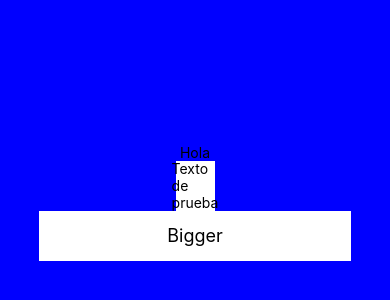
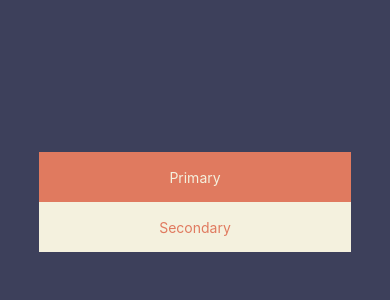
Before and after one commit to NayT37/cursorn, a React Native app: screen / in a window 390 px wide. Shown: the part 220-520 px from the top of the page. Built offline with nearby package versions, Linux system fonts and the light colour scheme.

Commit message:
jul_26: Add button theme

```diff
--- a/App.tsx
+++ b/App.tsx
@@ -1,16 +1,8 @@
-/**
- * Sample React Native App
- * https://github.com/facebook/react-native
- *
- * Generated with the TypeScript template
- * https://github.com/react-native-community/react-native-template-typescript
- *
- * @format
- */
-
 import React from 'react';
-import {Alert, StyleSheet, Text, View} from 'react-native';
+// Components
+import {Alert, StyleSheet, View} from 'react-native';
 import {DefaultButton} from './src/components';
+// Resources
 import {colors} from './src/utils/theme';
 
 // This could be an option to avoid re rendering
@@ -23,13 +15,13 @@ const App = () => {
     This will rerender the app
     const showAlert = () => {
         Alert.alert('hola!');
-    }; */
+    };
+    */
 
     return (
         <View style={styles.mainContainer}>
-            <Text style={styles.text}>Hola</Text>
-            <DefaultButton compStyle={styles.button} onPress={showAlert} text="Texto de prueba" />
-            <DefaultButton color={'white'} onPress={showAlert} text="Bigger" textSize={18} />
+            <DefaultButton onPress={showAlert} text="Primary" />
+            <DefaultButton theme="secondary" onPress={showAlert} text="Secondary" />
         </View>
     );
 };
@@ -40,14 +32,11 @@ const App = () => {
 const styles = StyleSheet.create({
     mainContainer: {
         alignItems: 'center',
-        backgroundColor: 'blue',
+        backgroundColor: colors.secondary,
         flex: 1,
         height: 100,
         justifyContent: 'center',
         width: '100%',
-    },
-    text: {
-        color: colors.mainColor,
     },
     button: {
         width: '10%',
--- a/src/components/DefaultButton/DefaultButton.tsx
+++ b/src/components/DefaultButton/DefaultButton.tsx
@@ -1,30 +1,50 @@
-import React from 'react';
+import React, {useCallback} from 'react';
 import {Text, TouchableOpacity, ViewStyle} from 'react-native';
 import styles from './styles';
 import {colors} from '../../utils/theme';
 
 interface Props {
+    color: string;
+    compStyle?: ViewStyle;
     onPress: () => void;
     text: string;
-    compStyle?: ViewStyle;
-    color: string;
     textSize: number;
+    theme: 'primary' | 'secondary';
 }
 
-const DefaultButton = ({compStyle, color, onPress, text, textSize}: Props) => {
+const DefaultButton = ({color, compStyle, onPress, text, textSize, theme}: Props) => {
+    const viewStyle = () => {
+        if (theme === 'primary') {
+            return styles.btnPrimary;
+        }
+        if (theme === 'secondary') {
+            return styles.btnSecondary;
+        }
+    };
+
+    const viewText = useCallback(() => {
+        if (theme === 'primary') {
+            return styles.txtPrimary;
+        }
+        if (theme === 'secondary') {
+            return styles.txtSecondary;
+        }
+    }, [theme]);
+
     return (
         /* style={} or style={[]} */
-        <TouchableOpacity style={[styles.mainContainer, compStyle, {backgroundColor: color}]} onPress={onPress}>
-            <Text style={[styles.btnText, {fontSize: textSize}]}>{text}</Text>
+        <TouchableOpacity style={[styles.mainContainer, compStyle, {backgroundColor: color}, viewStyle()]} onPress={onPress}>
+            <Text style={[styles.btnText, {fontSize: textSize}, viewText()]}>{text}</Text>
         </TouchableOpacity>
     );
 };
 
 // This way a default property value should be setted
 DefaultButton.defaultProps = {
+    color: colors.primary,
     compStyle: {},
-    color: colors.mainColor,
     textSize: 14,
+    theme: 'primary',
 };
 
 export default DefaultButton;
--- a/src/components/DefaultButton/styles.ts
+++ b/src/components/DefaultButton/styles.ts
@@ -1,4 +1,5 @@
 import {StyleSheet} from 'react-native';
+import {colors} from '../../utils/theme';
 
 const styles = StyleSheet.create({
     mainContainer: {
@@ -10,6 +11,18 @@ const styles = StyleSheet.create({
     btnText: {
         alignSelf: 'center',
     },
+    btnPrimary: {
+        backgroundColor: colors.primary,
+    },
+    txtPrimary: {
+        color: colors.white,
+    },
+    btnSecondary: {
+        backgroundColor: colors.white,
+    },
+    txtSecondary: {
+        color: colors.primary,
+    },
 });
 
 export default styles;
```
Also changed, not shown: 1 other file (tests, documents, lock files or other folders).
